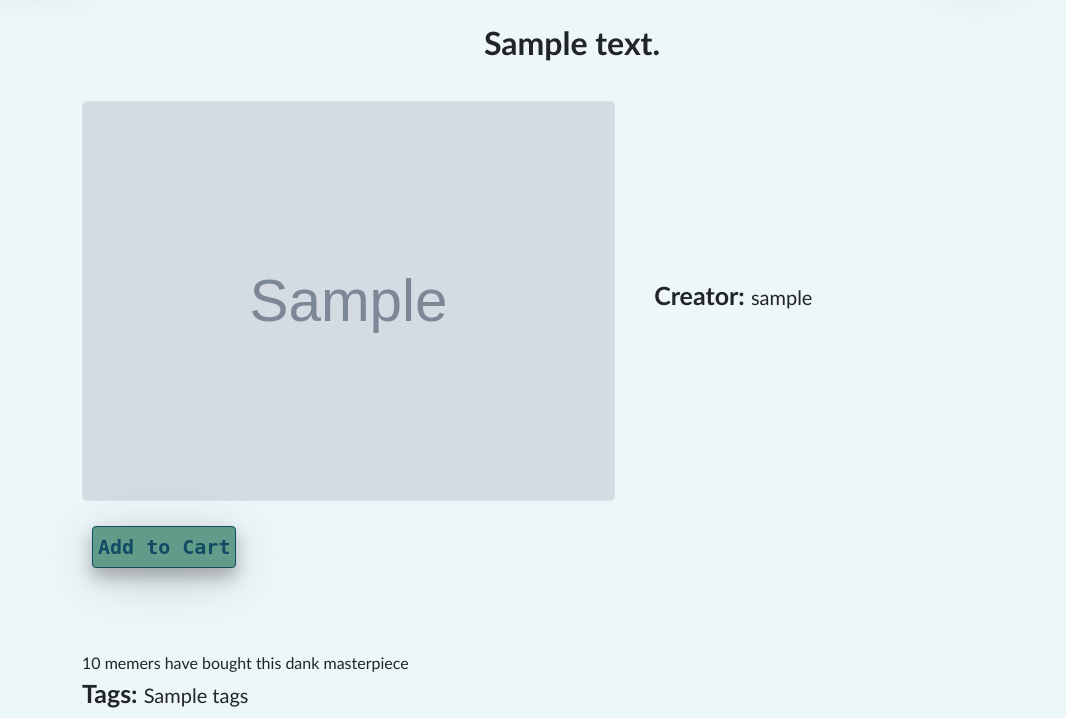
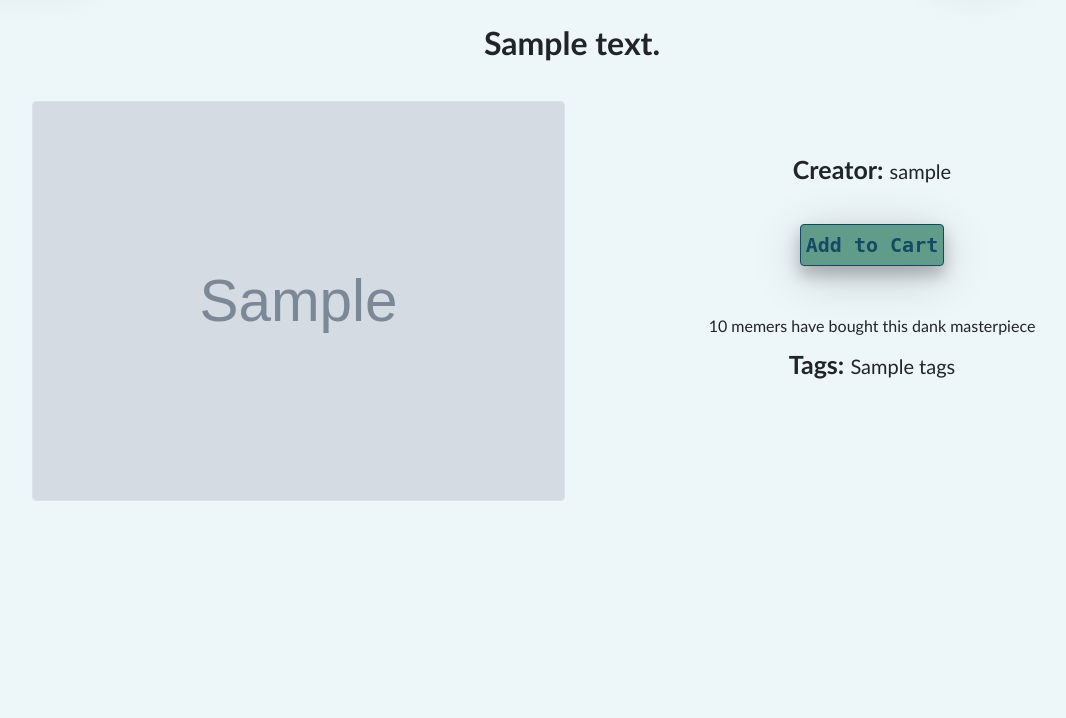
Before and after one commit to jakefahy/TheMemeExchange, a Django app: template templates/MemeDetails/details.html in a window 1280 px wide. Shown: the part 227-945 px from the top of the page, without its empty margins (68-1134 px from the left). After the commit the page ends 728 px from the top, so only its background shows below. Run offline with Django 3.2, Linux system fonts and the light colour scheme; a user stored in the database is signed in; tables that the repository leaves empty hold one stand-in row (values such as "Sample post"); the template is opened without the code that fills it: most values are stand-ins (such as "Sample title", 1, 10 or a date in 2020); grey boxes marked "Sample" are stand-in pictures; some libraries are stand-ins or nearby versions.

Commit message:
meme details page and cart page have niiiiice formatting and UI

```diff
--- a/templates/MemeDetails/details.html
+++ b/templates/MemeDetails/details.html
@@ -42,15 +42,17 @@
 
 	    {% load static %}
 
-	    <div style="padding-left: 150px; padding-bottom: 25px; ">
-	    	<span class="rounded " style="width: 600px; text-align: center; ">
+	    <div style="text-align: center;">
+	    	<span class="rounded " style="width: 600px; text-align: center; float: left; padding-left: 100px">
 				<img class="rounded border " src="{{image.link}}" alt="My image" style="max-width: 600px" height="400" width="auto">
 			</span>
-			<span style="padding-left: 25px; padding-top: 10px">
-				<b style="padding-left: 10px; font-size: 25px;font-family: Trebuchet MS;font-weight: bold" >Creator: </b>
+			<span>
+				<div style="padding-top: 50px; padding-bottom: 5px">
+					<b style="font-size: 25px;font-family: Trebuchet MS;font-weight: bold" >Creator: </b>
 					<label style="font-size: 20px;font-family: Trebuchet MS"> {{ user.username }}</label>
+				</div>
+				<div>
 					{% if image.creator == request.user.id %}
-					<!-- <div style="padding-left: 10px; padding-top: 25px"> -->
 						<label class="rounded ownedButton" style="background-color: #619B8A; font-weight: bold; font-size: 20px">This is your meme!</label>
 					{% elif image.id in owned %}
 						<label class="rounded ownedButton" style="background-color: #619B8A; font-weight: bold; font-size: 20px">You already own this!</label>
@@ -61,16 +63,20 @@
 							<form style="padding-left: 10px; padding-top: 25px" action="../../memeDetails/addToCart/{{ image.id }}/" method="post"> {% csrf_token %}
 								<input type="submit" class="rounded toolbarButtons" style="background-color: #619B8A; font-weight: bold; font-size: 20px" value="Add to Cart"/>
 							</form>
-						<!-- </div> -->
 						{% endif %}
 					{% endif %}
-			</span>
+				</div>
 				<br><br>
-		</div>
-		<div style="padding-top: 10px; padding-left: 150px; font-family: Trebuchet MS">
-			<span>{{image.likes}} memers have bought this dank masterpiece</span> <br>
+				<div style="font-family: Trebuchet MS">
+					{% if image.likes == 1 %}
+						<label>{{image.likes}} memer has bought this dank masterpiece</label> <br>
+					{% else %}
+						<label>{{image.likes}} memers have bought this dank masterpiece</label> <br>
+					{% endif %}
 					<b style="font-size: 25px; font-family: Trebuchet MS; font-weight: bold;">Tags: </b>
 					<label style="font-size: 20px; font-family: Trebuchet MS"> {{ image.tags }}</label>
+				</div>
+			</span>
 		</div>
 
 	    {% endblock %}
```
Lines whose indentation alone changed are shown as unchanged.
